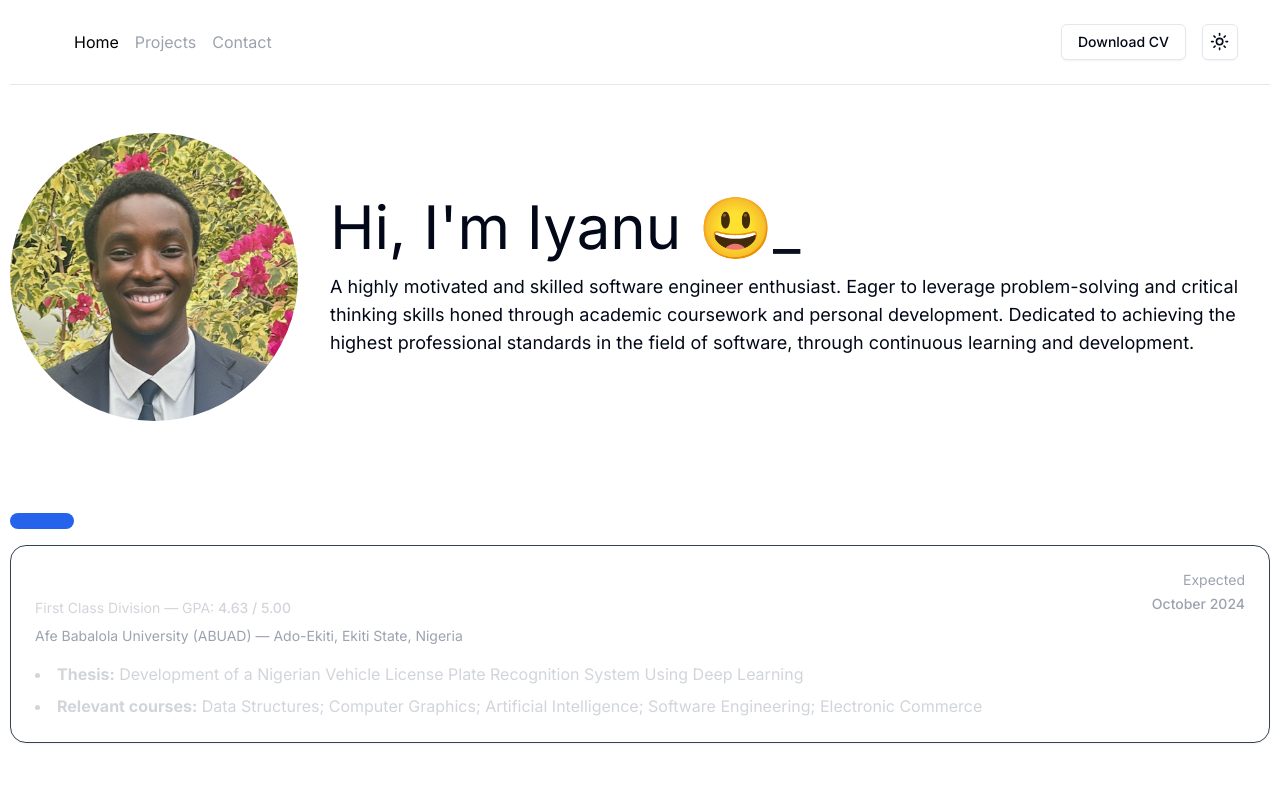
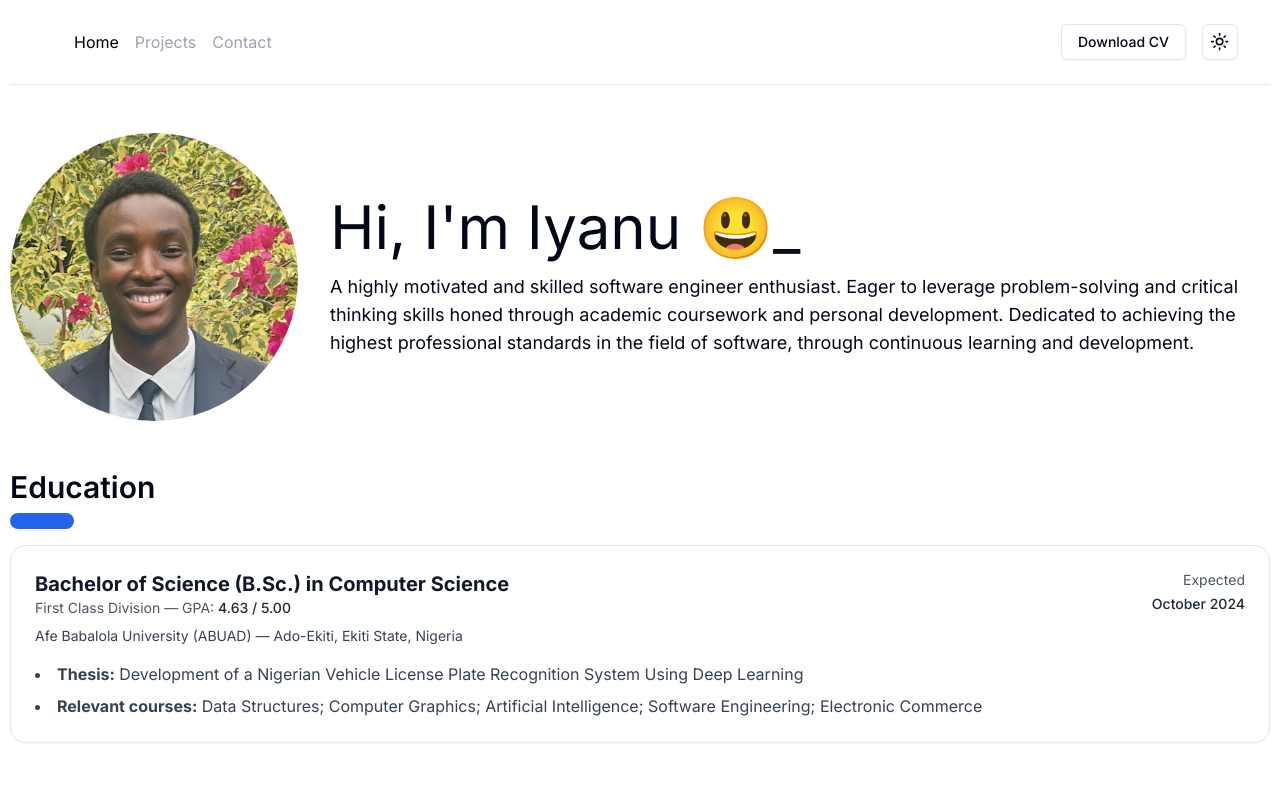
Before and after one commit to Aiyanu/portfolio_aiyanu, a Next.js app: page / in a window 1280 px wide. Shown: the top 800 px of the page. Built offline with nearby package versions, Linux system fonts and the light colour scheme.

Commit message:
fixes-ui

```diff
--- a/src/components/Education.tsx
+++ b/src/components/Education.tsx
@@ -5,29 +5,34 @@ export default function EducationSection() {
     return (
         <section id="education" className="py-12 space-y-4">
             <div>
-                <h2 className="text-2xl sm:text-3xl font-semibold text-white mb-6">Education</h2>
+                <h2 className="text-2xl sm:text-3xl font-semibold mb-6">Education</h2>
                 <Underline className="w-16 -mt-4" />
             </div>
 
-            <div className="border border-gray-700 rounded-2xl p-6 shadow-sm">
+            <div className="border rounded-2xl p-6 shadow-sm
+
+                      border-gray-200 dark:border-gray-700">
                 <div className="flex flex-col md:flex-row md:justify-between md:items-start gap-4">
                     <div>
-                        <h3 className="text-lg sm:text-xl font-bold text-white">
+                        <h3 className="text-lg sm:text-xl font-bold text-gray-900 dark:text-white">
                             Bachelor of Science (B.Sc.) in Computer Science
                         </h3>
-                        <p className="text-sm text-gray-300">First Class Division — GPA: <span className="font-medium">4.63 / 5.00</span></p>
-                        <p className="mt-2 text-sm text-gray-400">
+                        <p className="text-sm text-gray-600 dark:text-gray-300">
+                            First Class Division — GPA:{" "}
+                            <span className="font-medium text-gray-800 dark:text-gray-100">4.63 / 5.00</span>
+                        </p>
+                        <p className="mt-2 text-sm text-gray-700 dark:text-gray-400">
                             Afe Babalola University (ABUAD) — Ado-Ekiti, Ekiti State, Nigeria
                         </p>
                     </div>
 
-                    <div className="text-sm text-gray-400 md:text-right">
+                    <div className="text-sm text-gray-600 dark:text-gray-400 md:text-right">
                         <span className="inline-block md:block">Expected</span>
-                        <span className="block font-medium mt-1">October 2024</span>
+                        <span className="block font-medium mt-1 text-gray-800 dark:text-gray-100">October 2024</span>
                     </div>
                 </div>
 
-                <ul className="mt-4 space-y-2 text-gray-300 list-disc list-inside">
+                <ul className="mt-4 space-y-2 text-gray-700 dark:text-gray-300 list-disc list-inside">
                     <li>
                         <strong>Thesis:</strong> Development of a Nigerian Vehicle License Plate Recognition System Using Deep Learning
                     </li>
--- a/src/components/Experience/Experience.tsx
+++ b/src/components/Experience/Experience.tsx
@@ -106,7 +106,7 @@ function Experience() {
   return (
     <div className="flex flex-col items-center gap-4 py-12 ">
       <div className="ml-auto w-full">
-        <h2 className="text-2xl sm:text-3xl font-semibold text-white mb-6">Experience</h2>
+        <h2 className="text-2xl sm:text-3xl font-semibold mb-6">Experience</h2>
         <Underline className="w-16 -mt-4" />
       </div>
 
--- a/src/components/Project/ProjectsList.tsx
+++ b/src/components/Project/ProjectsList.tsx
@@ -164,7 +164,7 @@ export default function ProjectsList() {
               )}
 
               {/* overlay now uses opacity transition and will fade OUT on hover */}
-              <div className="absolute inset-0 bg-black opacity-90 pointer-events-none transition-opacity duration-300 group-hover:opacity-0" />
+              <div className="absolute inset-0 bg-black opacity-10 pointer-events-none transition-opacity duration-300 group-hover:opacity-0" />
               <div className="absolute inset-0 bg-gradient-to-t from-black/60 via-black/40 to-transparent pointer-events-none transition-opacity duration-300 group-hover:opacity-0" />
 
               <div className="absolute left-3 bottom-3 z-20 pr-3">
@@ -211,7 +211,7 @@ export default function ProjectsList() {
               }
             />
             {/* overlays fade out on hover to reveal image */}
-            <div className="absolute inset-0 bg-black opacity-90 pointer-events-none transition-opacity duration-300 group-hover:opacity-0" />
+            <div className="absolute inset-0 bg-black opacity-10 pointer-events-none transition-opacity duration-300 group-hover:opacity-0" />
             <div className="absolute inset-0 bg-gradient-to-t from-black/60 via-black/40 to-transparent pointer-events-none transition-opacity duration-300 group-hover:opacity-0" />
 
             <div className="absolute left-3 bottom-3 z-20 pr-3">
```
